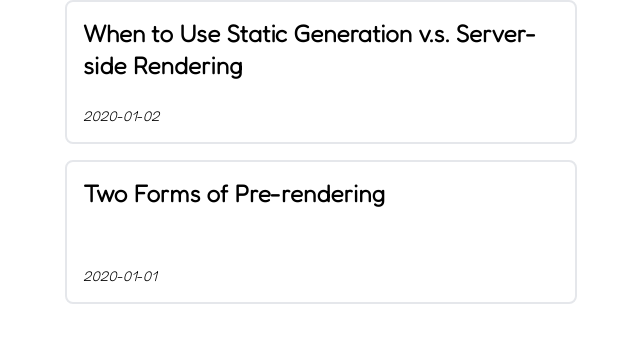
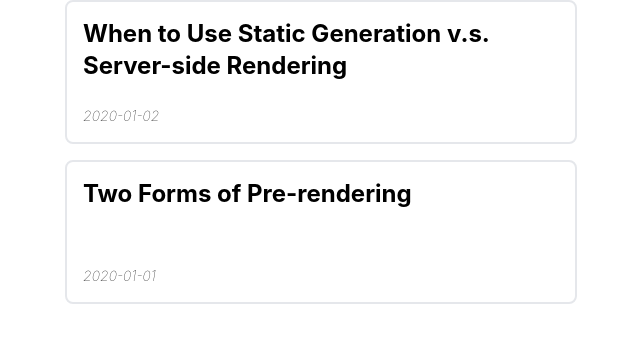
Before and after one commit to donggoolosori/dk.log, a Next.js app: page / in a window 1280 px wide. Shown: the top 342 px of the page, without its empty margins (319-959 px from the left). Built offline with nearby package versions, Linux system fonts and the light colour scheme.

Commit message:
chore: font family에서 fredoka 삭제

```diff
--- a/styles/globals.css
+++ b/styles/globals.css
@@ -6,8 +6,8 @@ html,
 body {
   padding: 0;
   margin: 0;
-  font-family: Fredoka, -apple-system, BlinkMacSystemFont, Segoe UI, Roboto,
-    Oxygen, Ubuntu, Cantarell, Fira Sans, Droid Sans, Helvetica Neue, sans-serif;
+  font-family: -apple-system, BlinkMacSystemFont, Segoe UI, Roboto, Oxygen,
+    Ubuntu, Cantarell, Fira Sans, Droid Sans, Helvetica Neue, sans-serif;
 }
 
 a {
```
